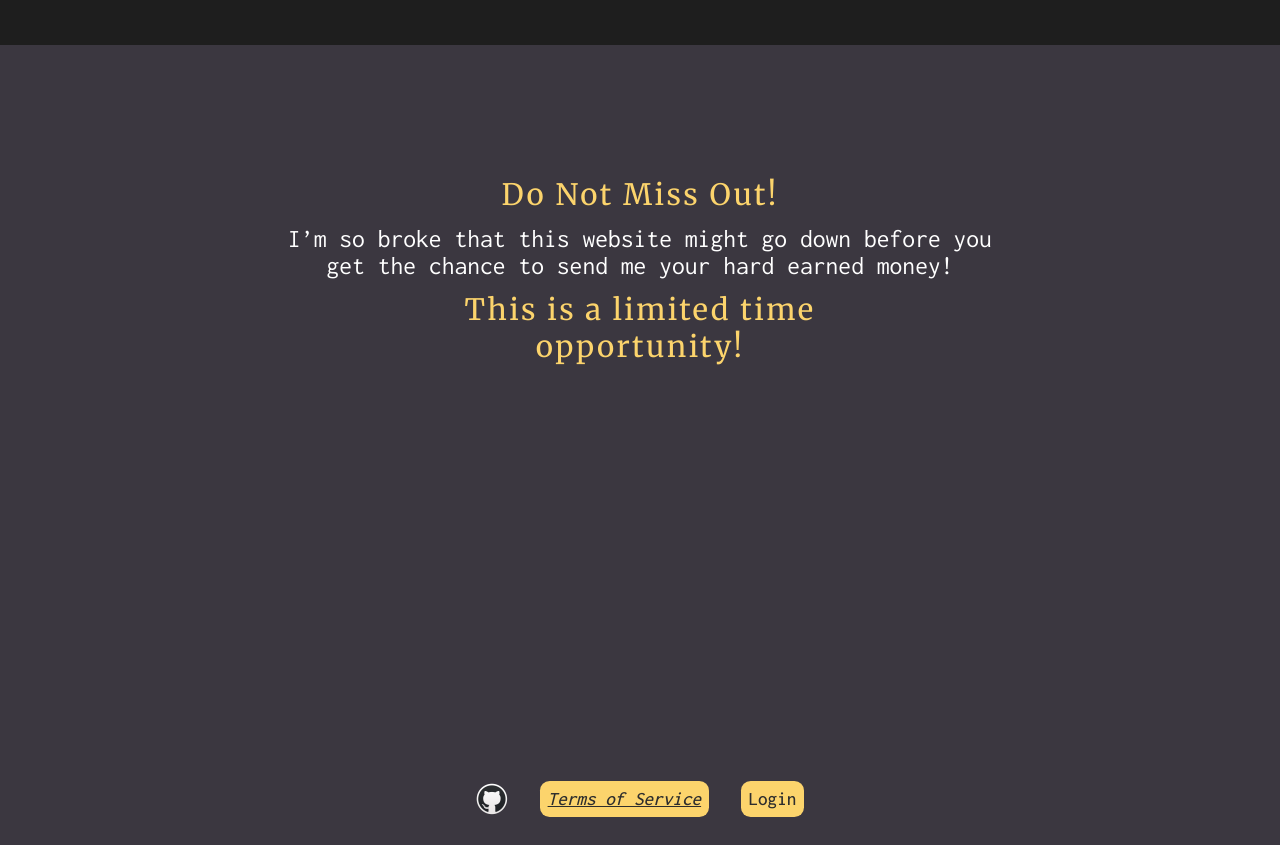
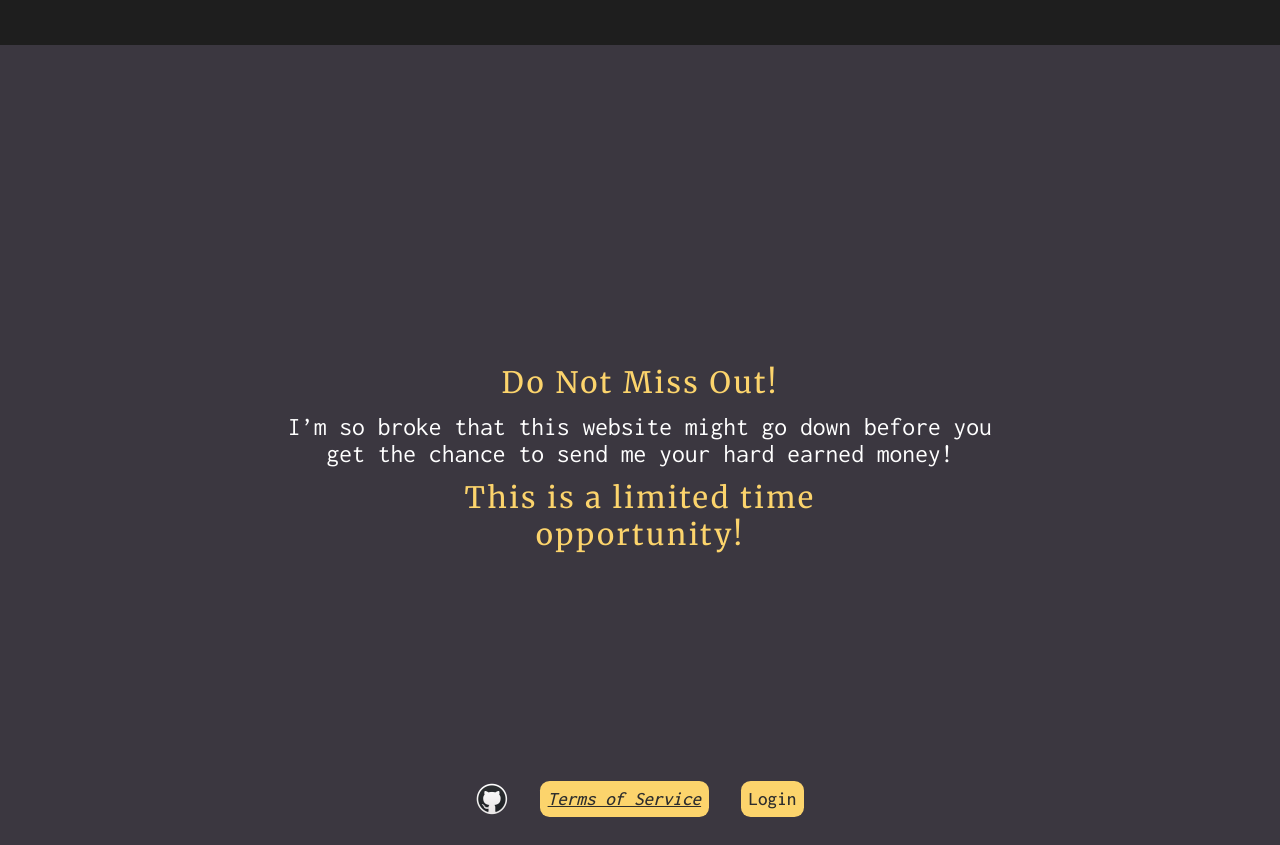
Before and after one commit to thirstysquirtle/Coding-Bum-FE, a SvelteKit app: page / in a window 1280 px wide. Shown: the part 2160-3005 px from the top of the page. Built offline with nearby package versions, Linux system fonts and the light colour scheme; a web font is replaced by a local one.

Commit message:
Update +page.svelte

```diff
--- a/src/routes/+page.svelte
+++ b/src/routes/+page.svelte
@@ -215,7 +215,7 @@
 
         .section-content {
             justify-self: center;
-            align-self: flex-start;
+            align-self: center;
             padding-top: 5ch;
             display: grid;
             gap: 1.5ch;
```
